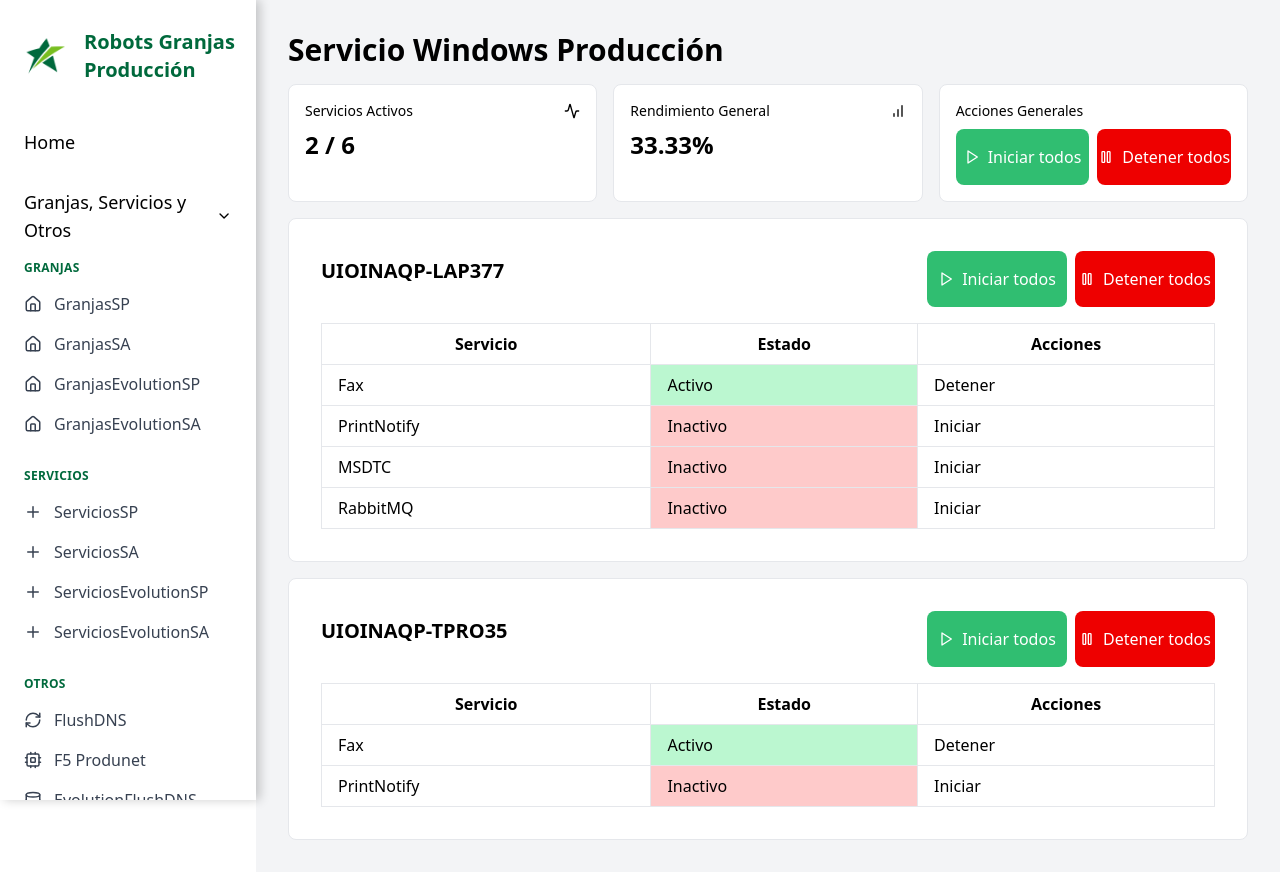
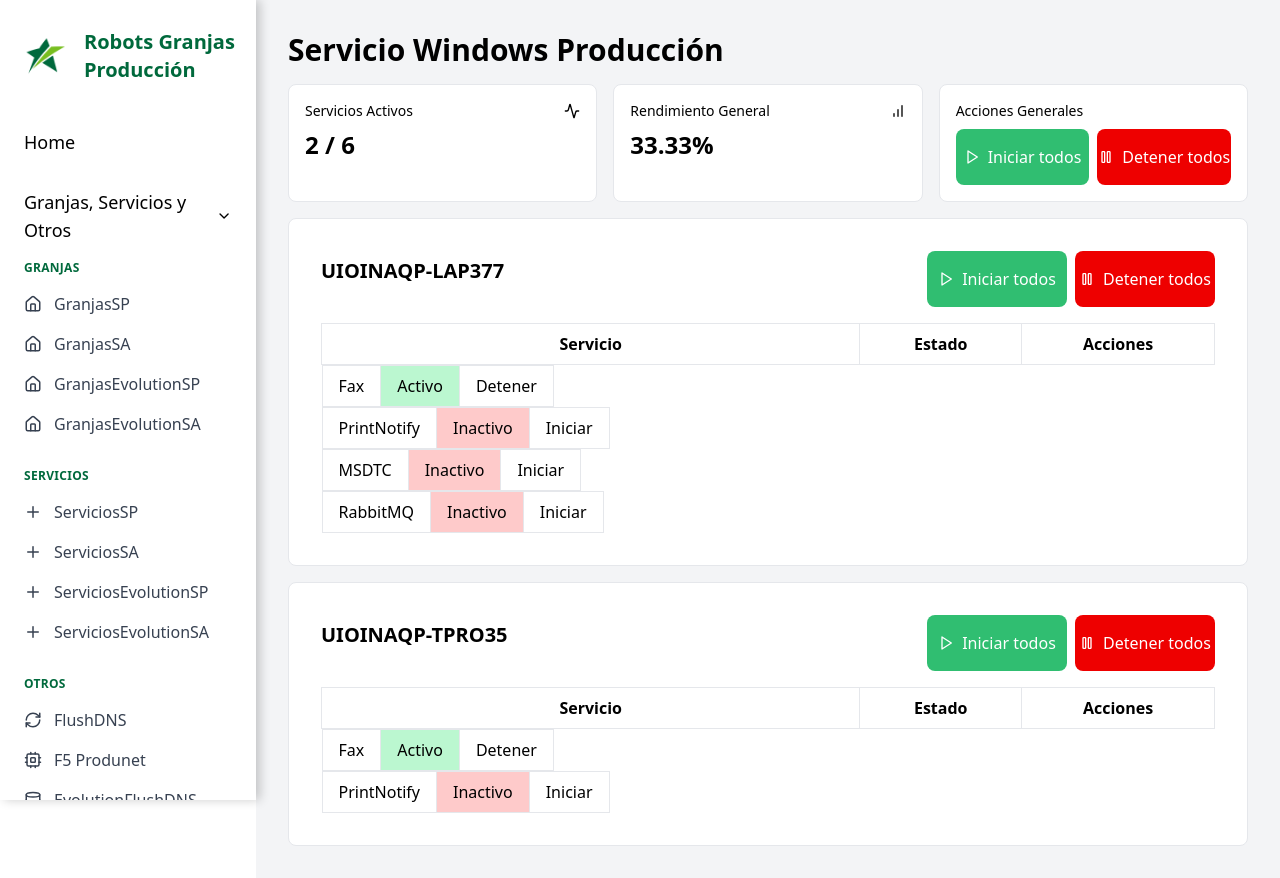
Before and after one commit to juansep1231/migracion-sitealterno, a React (Vite) app: page /serviciossp in a window 1280 px wide. Built offline with nearby package versions, Linux system fonts and the light colour scheme.

Commit message:
ServiciosSPV2

```diff
--- a/src/pages/ServiciosSP.tsx
+++ b/src/pages/ServiciosSP.tsx
@@ -1,6 +1,7 @@
 import { useState, useEffect } from 'react'
 import { Play, Pause, Activity, BarChart } from "lucide-react"
 import { motion, AnimatePresence } from "framer-motion"
+//import { Servidor } from "../types/serviciosTypes/serviciosSP";
 
 interface Servicio {
   name: string;
@@ -127,7 +128,16 @@ const ServiciosSP: React.FC = () => {
                 </tr>
               </thead>
               <tbody>
+              <AnimatePresence>
+
                 {servidor.servicios.map((servicio, servicioIndex) => (
+                  <motion.tr
+                  key={ServiceWorker.name}
+                  initial={{ opacity: 0, y: -10 }}
+                  animate={{ opacity: 1, y: 0 }}
+                  exit={{ opacity: 0, y: -10 }}
+                  transition={{ duration: 0.3 }}
+                >
                   <tr key={servicioIndex}>
                     <td className="py-2 px-4 border">{servicio.name}</td>
                     <td className={`py-2 px-4 border ${servicio.status === 1 ? 'bg-green-200' : 'bg-red-200'}`}>
@@ -142,8 +152,13 @@ const ServiciosSP: React.FC = () => {
                       </button>
                     </td>
                   </tr>
+                  </motion.tr>
+
                 ))}
+              </AnimatePresence>
+
               </tbody>
+
             </table>
           </div>
         ))}
--- /dev/null
+++ b/src/types/serviciosTypes/serviciosSP.ts
@@ -0,0 +1,9 @@
+interface Servicio {
+    name: string;
+    status: number;
+  }
+
+  interface Servidor {
+    servidor: string;
+    servicios: Servicio[];
+  }
```
